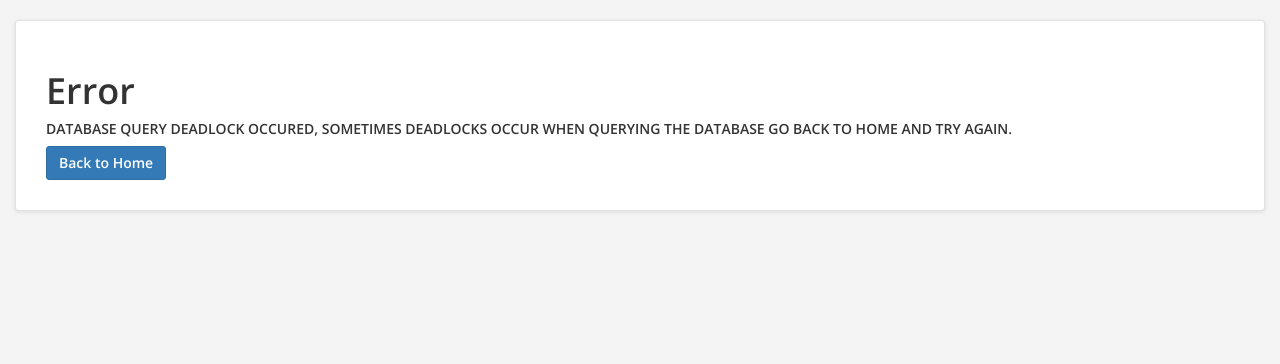
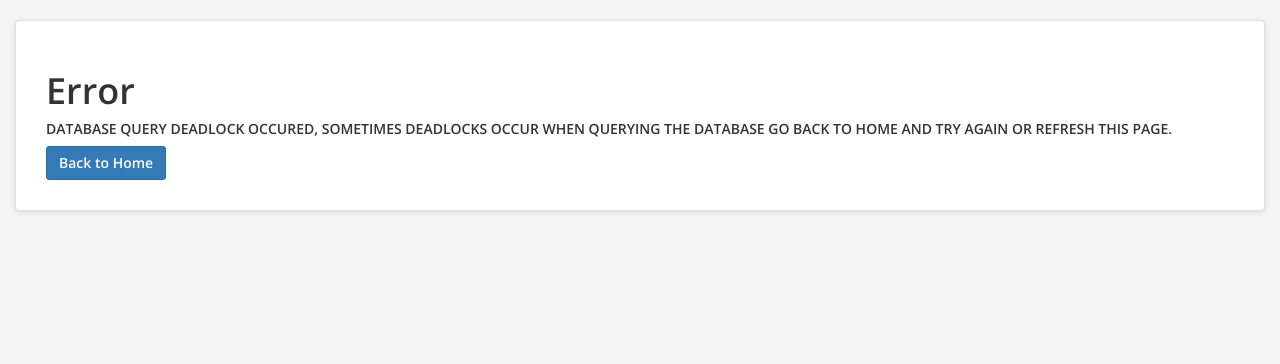
Before and after one commit to Doctor-Victor-Frankenstein/ph-steemstats, a Node server app: template views/deadlock.handlebars in a window 1280 px wide. Shown: the part 56-420 px from the top of the page. Run offline with Node 20, Linux system fonts and the light colour scheme; the template is opened without the code that fills it, so the values that code supplies are empty; some libraries are stand-ins or nearby versions.

Commit message:
Changed Error Message

```diff
--- a/views/deadlock.handlebars
+++ b/views/deadlock.handlebars
@@ -4,7 +4,7 @@
       <div class="panel">
         <div class="panel-body">
           <h1>Error</h1>
-          <h5 class="text-uppercase">Database Query Deadlock occured, sometimes deadlocks occur when querying the database go back to Home and try again.</h5>
+          <h5 class="text-uppercase">Database Query Deadlock occured, sometimes deadlocks occur when querying the database go back to Home and try again or refresh this page.</h5>
           <a href="/" class="btn btn-primary">Back to Home</a>
         </div>
       </div>
```
